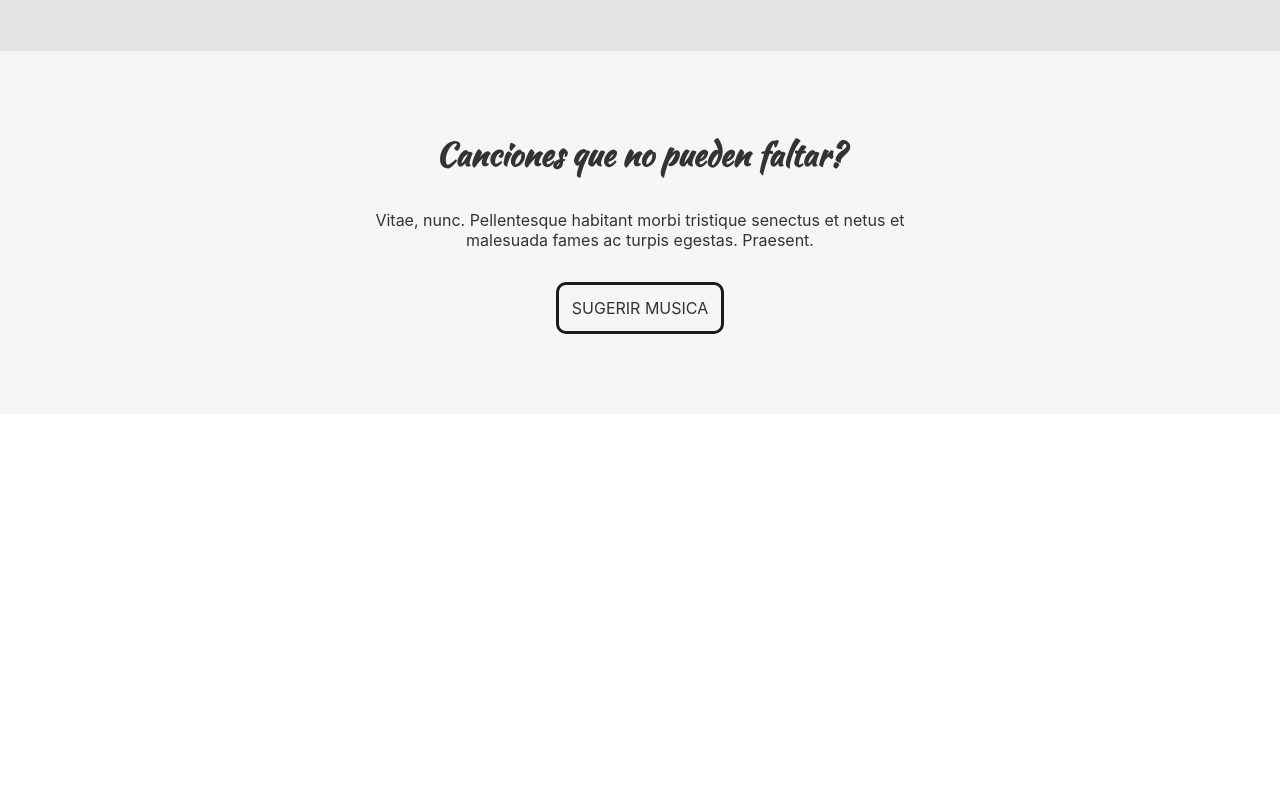
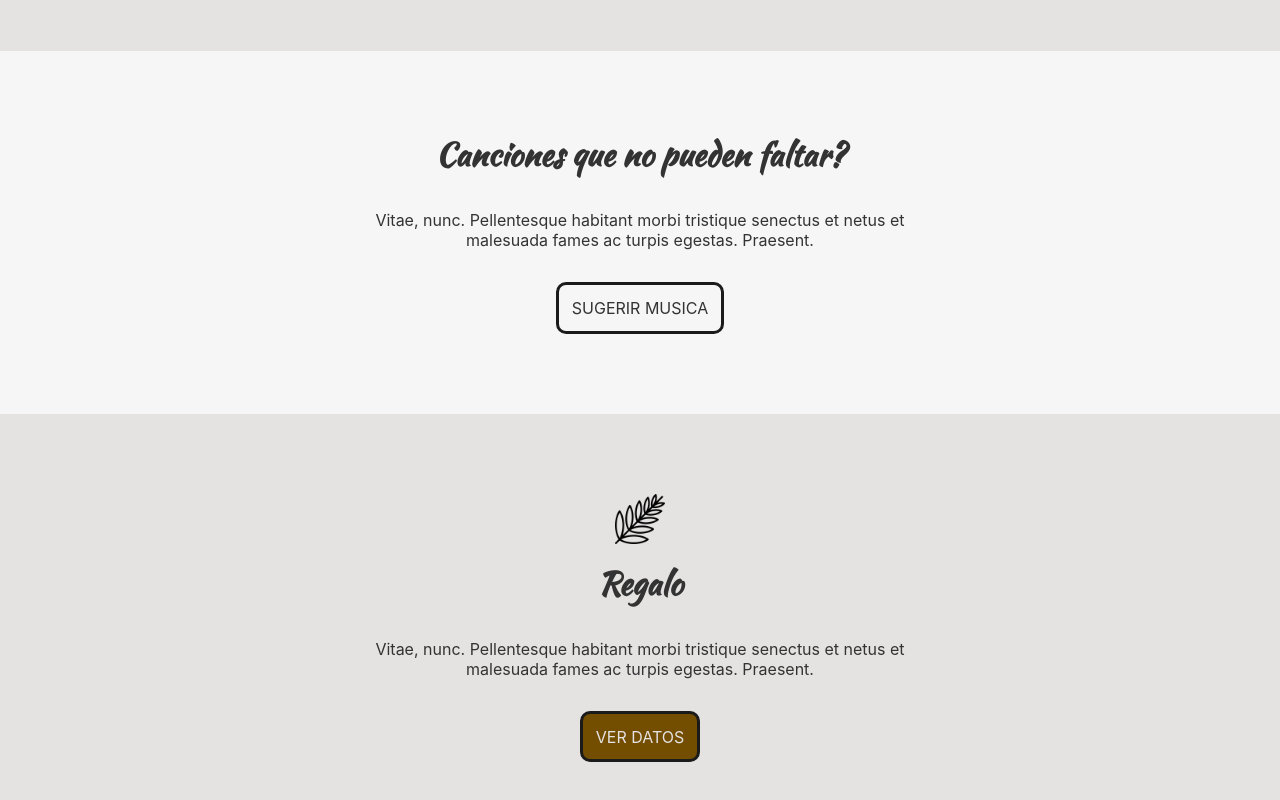
Before and after one commit to wilberquito/wedding, a Svelte app: page / in a window 1280 px wide. Shown: the part 2833-3633 px from the top of the page. Before the commit the page ends 3247 px from the top, so only its background shows below. Built offline with nearby package versions, Linux system fonts and the light colour scheme.

Commit message:
adds gift section

```diff
--- a/src/App.svelte
+++ b/src/App.svelte
@@ -11,7 +11,8 @@
                 story,
                 confirmation,
                 location,
-                songs
+                songs,
+                gift
             } = data;
 </script>
 
@@ -43,3 +44,11 @@
         description={songs.description}
         buttonText={songs.buttonText}
         buttonExternalUrl={songs.src} />
+
+<!-- gift -->
+<BasicSection
+        titleImg="images/palm.png"
+        title={gift.title}
+        description={gift.description}
+        buttonText={gift.buttonText}
+        buttonExternalUrl={gift.src} />
--- a/src/assets/data.json
+++ b/src/assets/data.json
@@ -29,6 +29,12 @@
             "src": "https://docs.google.com/forms/d/e/1FAIpQLScxVRO6PHuISkP2nnlyvVcEKSVmiMVwp-tpETYwLIgplAyuBw/viewform",
             "title": "Canciones que no pueden faltar?",
             "description": "Vitae, nunc. Pellentesque habitant morbi tristique senectus et netus et malesuada fames ac turpis egestas. Praesent."
-      }
+        },
+        "gift": {
+            "buttonText": "ver datos",
+            "src": "https://docs.google.com/forms/d/e/1FAIpQLScxVRO6PHuISkP2nnlyvVcEKSVmiMVwp-tpETYwLIgplAyuBw/viewform",
+            "title": "Regalo",
+            "description": "Vitae, nunc. Pellentesque habitant morbi tristique senectus et netus et malesuada fames ac turpis egestas. Praesent."
+        }
     }
 }
```
